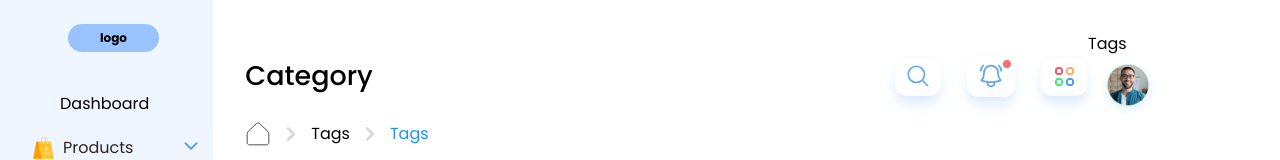
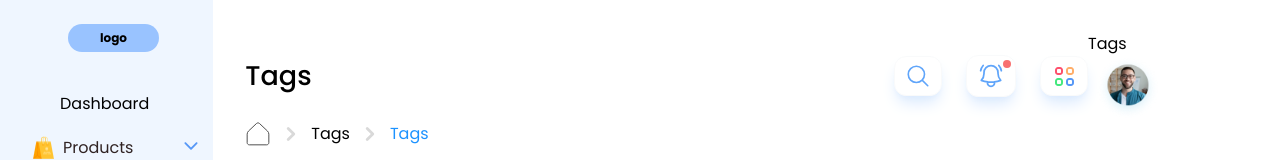
Before and after one commit to devabrahman/PD-1.0, a React (Create React App) app: page /tags in a window 1280 px wide. Shown: the top 160 px of the page. Built offline with nearby package versions, Linux system fonts and the light colour scheme.

Commit message:
change title

```diff
--- a/src/pages/Tags.js
+++ b/src/pages/Tags.js
@@ -12,7 +12,7 @@ const Tags = () => {
   const [isOpen, setIsOpen] = useState(false);
   return (
     <>
-      <Layout title="Category">
+      <Layout title="Tags">
         <Breadcrumbs rootTitle="Tags" subTitle="Tags" />
 
         <table className="w-full table-auto mt-14">
```
